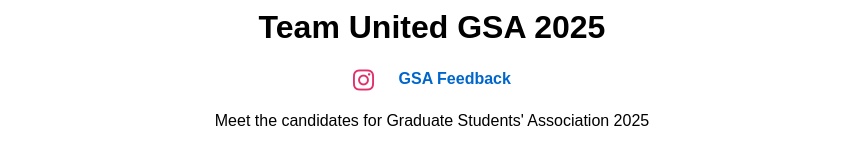
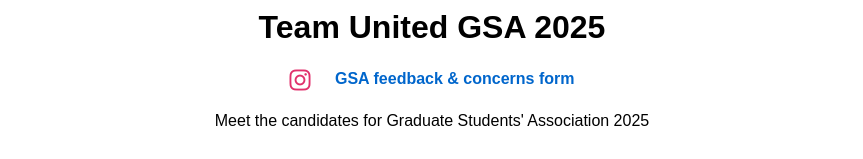
Before and after one commit to Elensbagira/Carleton_GSA_Elections, a plain HTML site: page index.html in a window 1280 px wide. Shown: the part 186-345 px from the top of the page, without its empty margins (208-1071 px from the left). Drawn offline with Linux system fonts and the light colour scheme.

Commit message:
Update index.html

```diff
--- a/index.html
+++ b/index.html
@@ -78,7 +78,7 @@
             <a href="https://www.instagram.com/united_gsa/" target="_blank" title="Follow us on Instagram">
                 <i class="fab fa-instagram instagram-icon"></i>
             </a>
-            <a href="https://docs.google.com/forms/d/e/1FAIpQLSd8mYrNu1dlzD8y_9HcOq3lcVfZDbfmFBWJh0DHkt-yQQsCGQ/viewform" target="_blank">GSA Feedback</a>
+            <a href="https://docs.google.com/forms/d/e/1FAIpQLSd8mYrNu1dlzD8y_9HcOq3lcVfZDbfmFBWJh0DHkt-yQQsCGQ/viewform" target="_blank">GSA feedback & concerns form</a>
         </div>
         <p>Meet the candidates for Graduate Students' Association 2025</p>
     </header>
```
